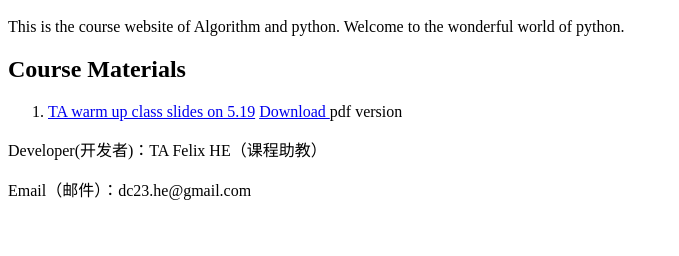
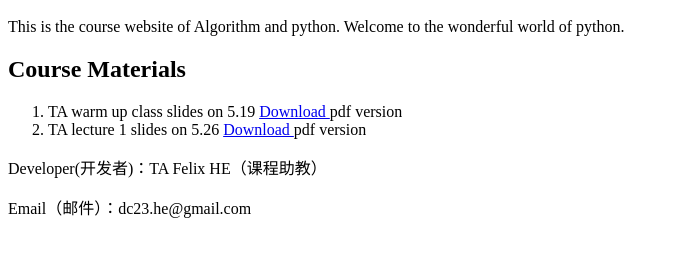
Before and after one commit to Felixgitxxx/TA_class, a plain HTML site: page index.html in a window 1280 px wide. Shown: the part 48-304 px from the top of the page, without its empty margins (0-679 px from the left). Drawn offline with Linux system fonts and the light colour scheme.

Commit message:
Update index.html

```diff
--- a/index.html
+++ b/index.html
@@ -7,7 +7,8 @@
 <section>
   <h2>Course Materials</h2>
   <ol>
-    <li><a href="python_preview.html">TA warm up class slides on 5.19</a> <a href="python_preview.pdf" download> Download </a> pdf version </li>
+    <li>TA warm up class slides on 5.19</a> <a href="python_preview.pdf" download> Download </a> pdf version </li>
+    <li>TA lecture 1 slides on 5.26</a> <a href="ta_1.pdf" download> Download </a> pdf version </li>
   </ol>
 </section>
 
```
